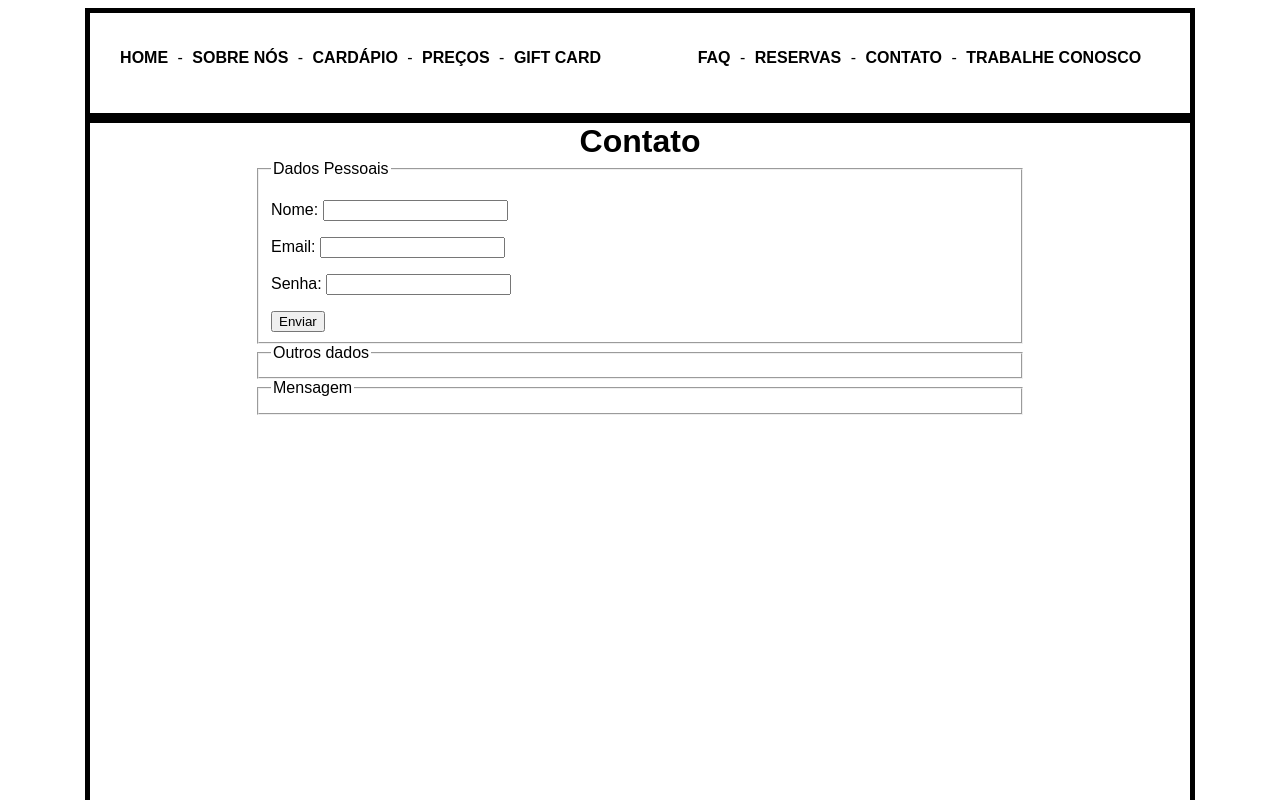
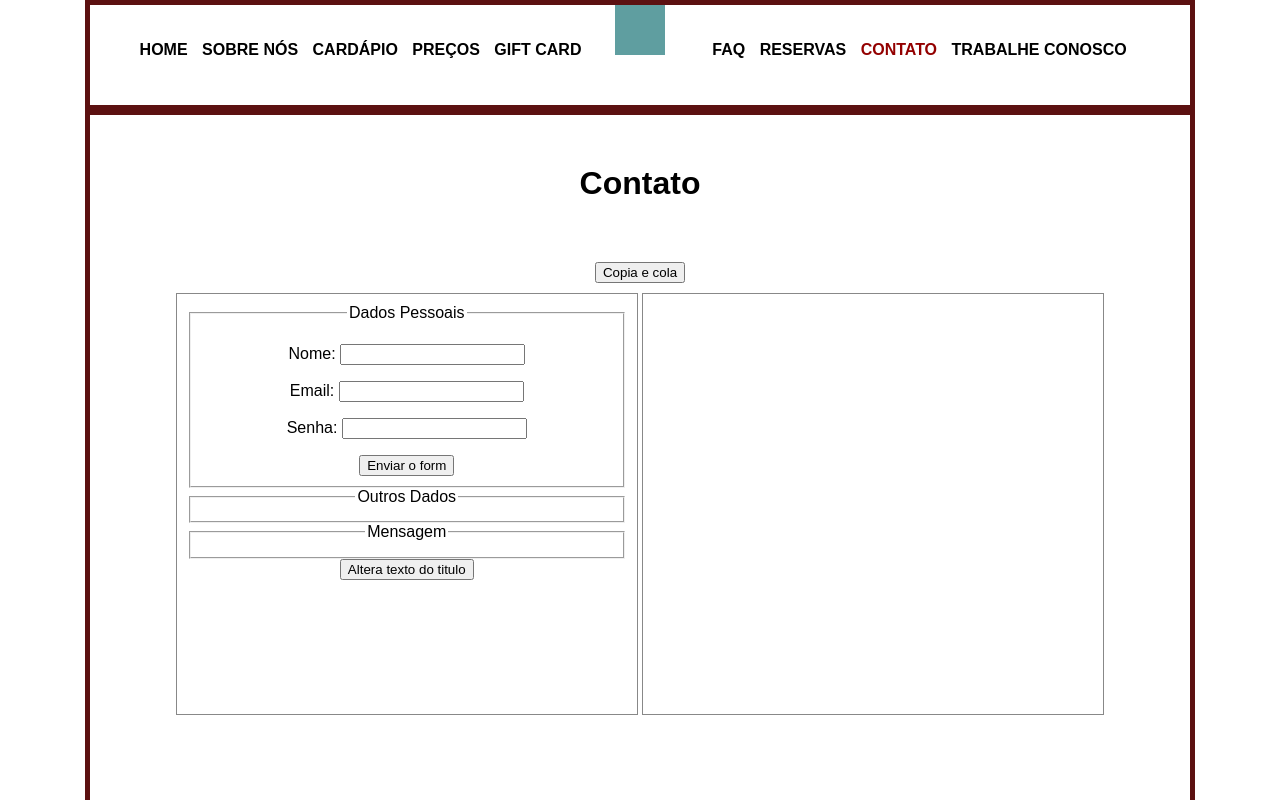
Before and after one commit to ceciliacprado/Web-basico-Faculdade, a plain HTML site: page cloneChurras/contato.html in a window 1280 px wide. Shown: the top 800 px of the page. Drawn offline with Linux system fonts and the light colour scheme.

Commit message:
aula 01/10

```diff
--- a/cloneChurras/contato.html
+++ b/cloneChurras/contato.html
@@ -1,95 +1,84 @@
 <!DOCTYPE html>
 <html lang="pt-br">
-
 <head>
     <meta charset="UTF-8">
     <meta name="viewport" content="width=device-width, initial-scale=1.0">
     <link rel="stylesheet" href="css/estilo.css">
-    <link rel="shortcut icon" href="./favicon.png" type="image/png">
-    <title>Contato - Clone Site Batel Grill</title>
+    <link rel="shortcut icon" href="img/favicon.png" type="image/png">
+    <title>CONTATO: Clone site batel grill</title>
     <style>
-        #sec_form {
-            width: 70%;
-            margin-left: auto;
-            margin-right: auto
-        }
-
-        fieldset {
-            text-align: left;
-        }
+        #sec_form, #sec_resultados{
+    display: inline-block;
+    vertical-align: top;
+    width: 40%;
+    height: 400px;
+    border: 1px solid #888;
+    padding: 10px;
+    /*margin: 0 auto 0 auto;*/
+}
     </style>
 </head>
-
 <body>
     <header>
-
         <nav id="nav_main">
 
             <div id="nav_esq">
                 <a href="index.html">Home</a>
-                -
-                <a href="sobre.html">Sobre nós</a>
-                -
-                <a href="cardapio.html" target="_blank">Cardápio</a>
-                -
+                <a href="sobre.html">Sobre Nós</a>
+                <a href="cardapio.html">Cardápio</a>
                 <a href="precos.html">Preços</a>
-                -
-                <a href="">Gift Card</a>
+                <a href="gift.html">Gift Card</a>
             </div>
-            <div id="nav_logo"></div>
+            <div id="nav_logo">
+
+            </div>
             <div id="nav_dir">
                 <a href="faq.html">Faq</a>
-                -
                 <a href="reservas.html">Reservas</a>
-                -
-                <a href="contato.html" target="_blank">Contato</a>
-                -
-                <a href="trabalhe.html">Trabalhe conosco</a>
+                <a href="contato.html" class="menu_atual">Contato</a>
+                <a href="trabalhe.html">Trabalhe Conosco</a>
             </div>
 
         </nav>
-
     </header>
     <main>
 
-        <h1>Contato</h1>
+        <h1 id="tituloP">Contato</h1>
+
+        <div>
+            <button onclick="">Copia e cola</button>
+        </div>
 
         <section id="sec_form">
             <form action="" method="post">
                 <fieldset>
                     <legend>Dados Pessoais</legend>
-
-                    <p>
-                        <label for="nome">Nome:</label>
-                        <input type="text" id="nome" name="nome">
-                    </p>
-
-                    <p>
-                        <label for="email">Email:</label>
-                        <input type="email" name="email" id="email">
-                    </p>
-
-                    <p>
-                        <label for="senha">Senha:</label>
-                        <input type="password" name="senha" id="senha">
-                    </p>
-
-                    <button>Enviar</button>
+                 <p><label for="nome">Nome:</label>
+                    <input type="text" name="nome" id="nome" required></p>
+                    <p><label for="email">Email:</label>
+                        <input type="email" name="email" id="email"></p>
+                 <p><label for="senha">Senha:</label>
+                    <input type="password" name="senha" id="senha" required></p>
+                    <button type="submit">Enviar o form</button>
                 </fieldset>
                 <fieldset>
-                    <legend>Outros dados</legend>
+                    <legend>Outros Dados</legend>
                 </fieldset>
                 <fieldset>
                     <legend>Mensagem</legend>
                 </fieldset>
+                <button onclick="altera()">Altera texto do titulo</button>
             </form>
         </section>
 
+        <section id="sec_resultados">
+
+        </section>
+
     </main>
-
     <footer>
 
     </footer>
+    <script src="./js/codigos2.js"></script>
 </body>
-
 </html>
--- a/cloneChurras/css/estilo.css
+++ b/cloneChurras/css/estilo.css
@@ -1,76 +1,84 @@
+
+
 body{
+    margin: 0;
+    padding: 0;
     font-family: Arial, Helvetica, sans-serif;
 }
 
-h1 {
-    margin: 0;
-    padding: 0;
+h1{
+    margin: 0px;
+    padding: 50px 0 50px 0;
 }
 
 header {
     width: 1100px;
     height: 100px;
-    border: 5px solid black;
+    border: solid 5px #5c1111;
+    margin-left: auto;
     margin-right: auto;
-    margin-left: auto;
 }
 
 #nav_main {
     text-align: center;
-
 }
 
 #nav_esq, #nav_dir{
     display: inline-block;
     width: 500px;
     height: 50px;
+    /*background-color: cadetblue;*/
     margin-top: 20px;
     text-transform: uppercase;
 }
 
-#nav_esq a, #nav_dir a{
+#nav_esq a, #nav_dir a {
     padding: 5px;
-    font-weight: bold;
+    font-weight: 600;
     text-decoration: none;
     color: black;
 }
 
-#nav_esq a:hover, #nav_dir a:hover{
-    color: brown;
-    transition: all 0.3s;
+#nav_esq a:hover, #nav_dir a:hover {
+    /* background-color: #930000;
+    color: #fff; */
+    color: #930000;
+    transition: all 0.5s;
 }
 
-#nav_logo {
+.menu_atual {
+    color: #930000 !important;
+    transition: all 0.5s;
+}
+
+#nav_logo{
     display: inline-block;
     width: 50px;
     height: 50px;
-}
-
-menu_atual {
-
+    background-color: cadetblue;
 }
 
 main {
     width: 1100px;
     height: 1000px;
-    border: 5px solid black;
+    border: solid 5px #5c1111;
     text-align: center;
+    margin-left: auto;
     margin-right: auto;
-    margin-left: auto;
 }
-
 footer {
     width: 1100px;
-    height: 100px;
-    background-color: burlywood;
+    height: 300px;
+    background-color: #5c1111;
+    margin-left: auto;
     margin-right: auto;
-    margin-left: auto;
 }
 
 main div {
-    display: inline-block;
+    /* display: inline-block;
     background-color: blue;
     width: 100px;
     height: 100px;
-    margin: 50px;
+    margin: 50px; */
+    padding: 10px;
 }
--- /dev/null
+++ b/cloneChurras/js/codigos2.js
@@ -0,0 +1,6 @@
+// alert("entrou no js");
+function copia_cola(){
+    let n = document.getElementById('nome').value;
+    console.log(nome);
+    document.getElementById('');
+}
```
Also changed, not shown: cloneChurras/js/codigos.js (added, +36 -0 lines).
